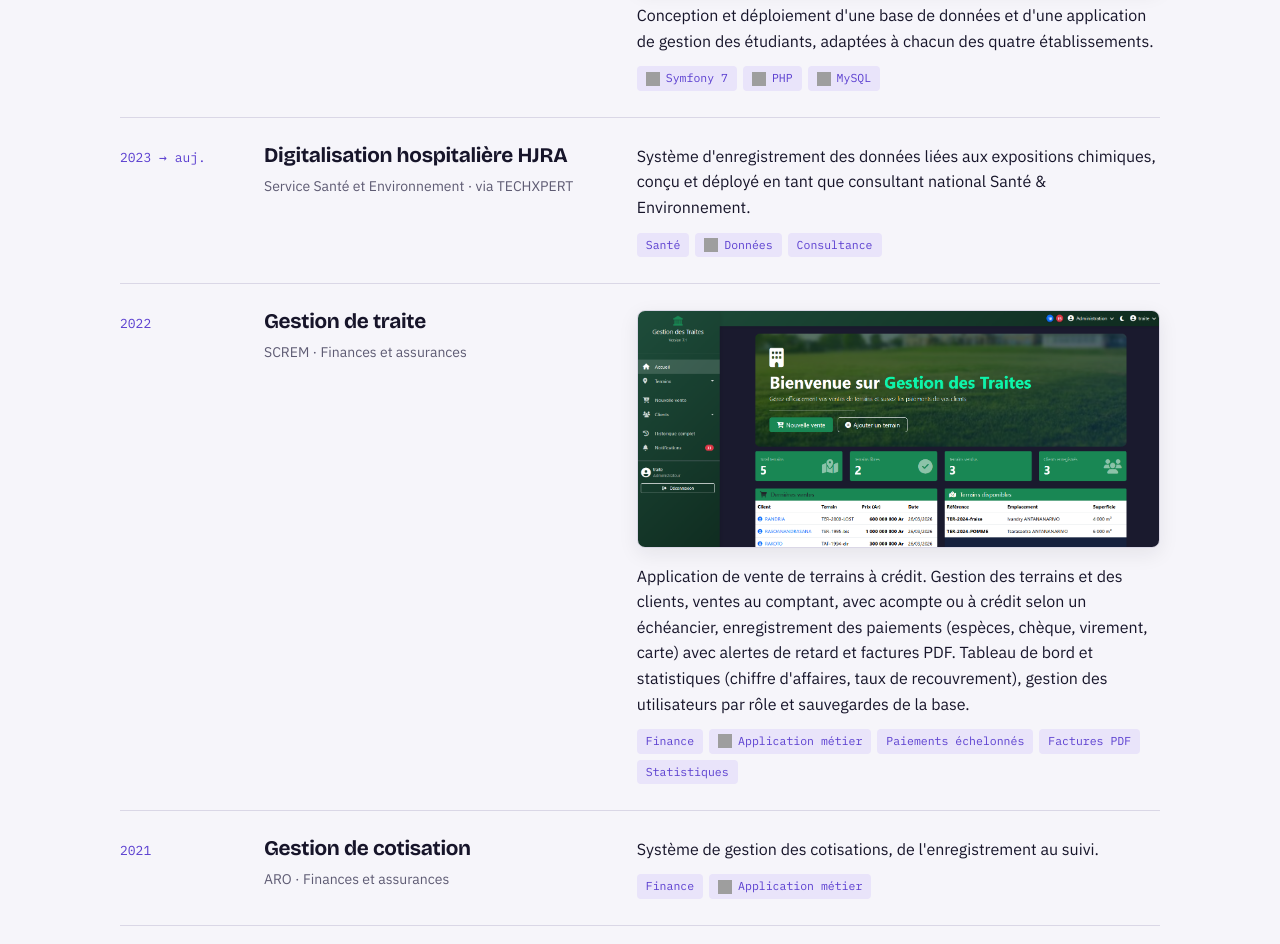
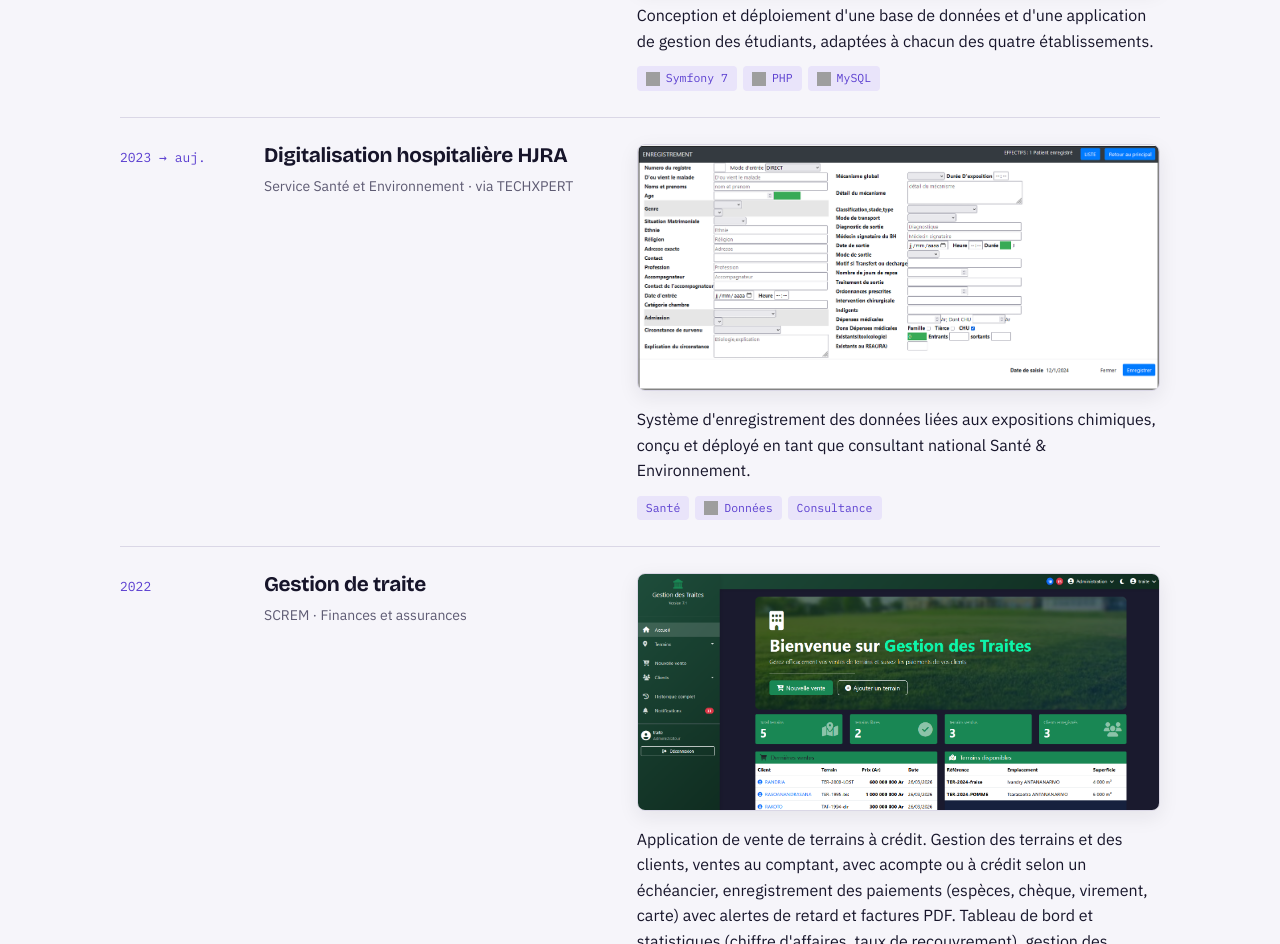
Before and after one commit to herizoandriantsoa-source/portfolio, a plain HTML site: page index.html in a window 1280 px wide. Shown: the part 5009-5953 px from the top of the page. Drawn offline with nearby package versions, Linux system fonts and the light colour scheme; grey boxes are pictures that could not be loaded.

Commit message:
Add files via upload

```diff
--- a/index.html
+++ b/index.html
@@ -339,6 +339,7 @@ footer{border-top:1px solid var(--line);padding-block:28px 40px;font-family:var(
           <p class="client">Service Santé et Environnement · via TECHXPERT</p>
         </div>
         <div>
+			<a class="shot" href="hjra.PNG" target="_blank" rel="noopener"><img src="hjra.PNG" alt="Capture d'écran d'Hjra" loading="lazy"></a>
           <p class="desc">Système d'enregistrement des données liées aux expositions chimiques, conçu et déployé en tant que consultant national Santé &amp; Environnement.</p>
           <ul class="chips">
             <li>Santé</li>
```
Also changed, not shown: hjra.PNG (added).
